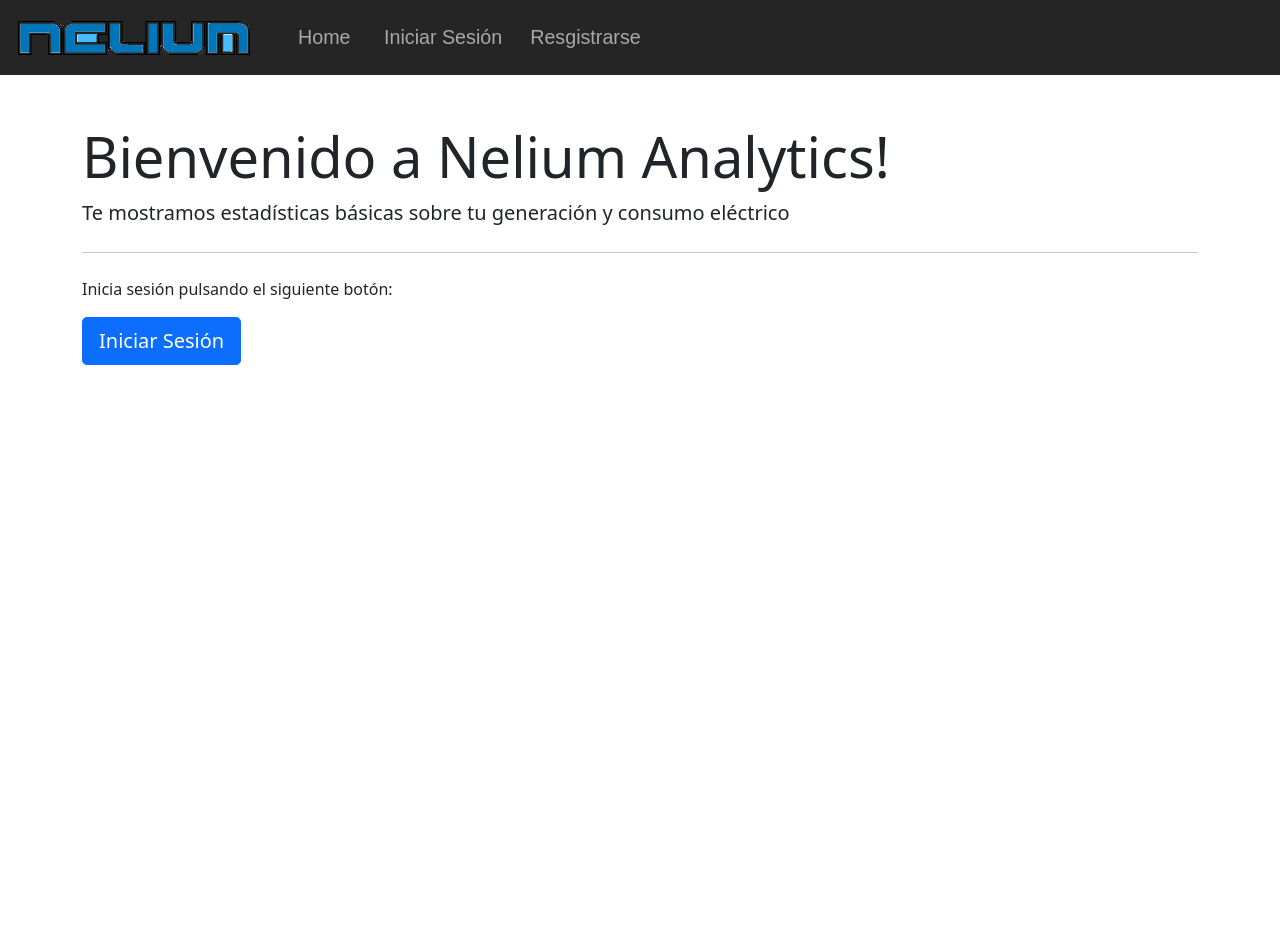
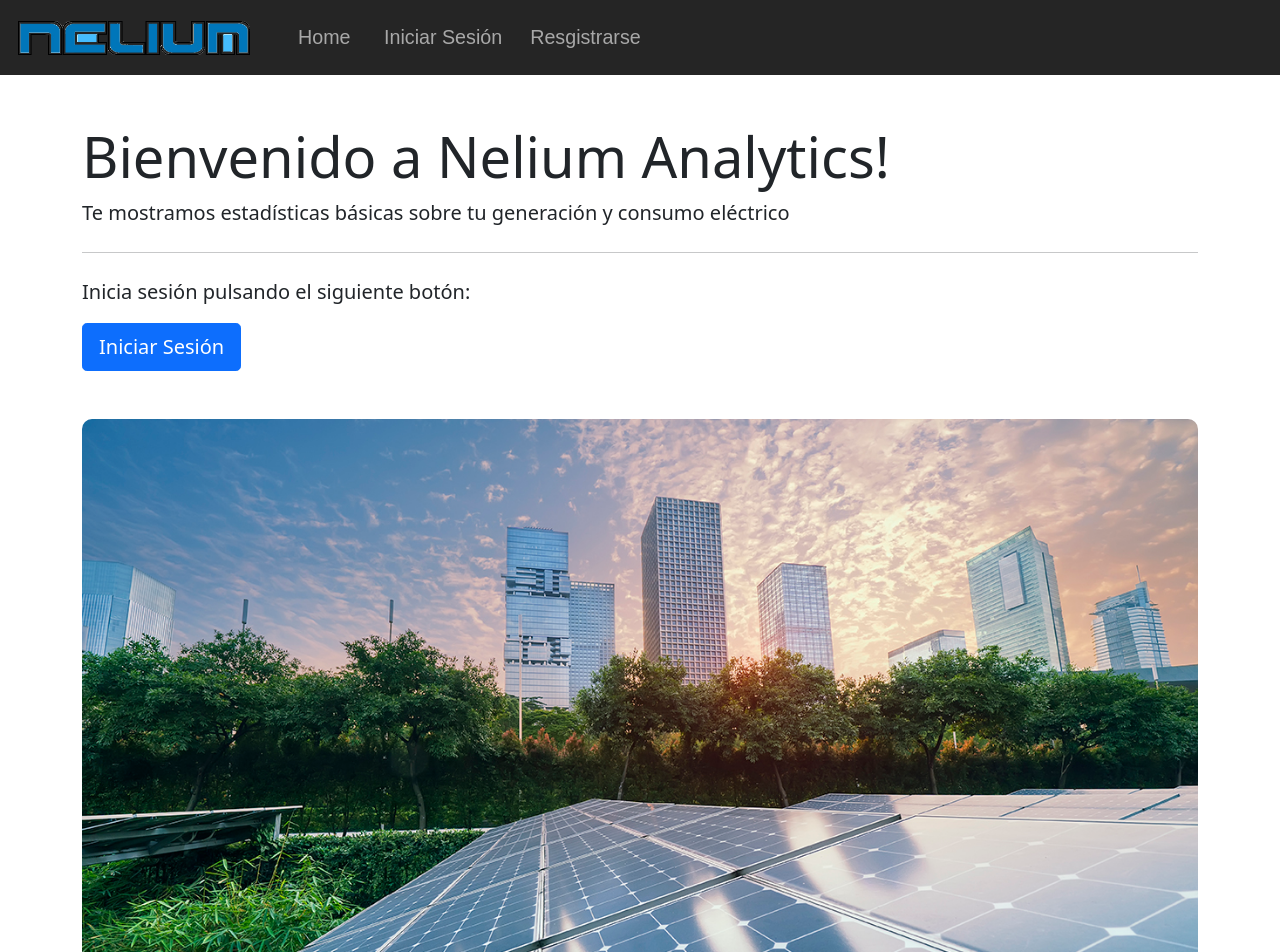
Before and after one commit to Pabcargam/TFG, a React (Create React App) app in the folder frontend/: page / in a window 1280 px wide. Shown: the top 952 px of the page. Before the commit the page ends 800 px from the top, so only its background shows below. Built offline with nearby package versions, Linux system fonts and the light colour scheme.

Commit message:
Vista y estilo 'Home.js' finalizada

```diff
--- a/frontend/src/containers/Home.js
+++ b/frontend/src/containers/Home.js
@@ -1,31 +1,37 @@
 import React, { Fragment } from 'react';
 import { Link } from 'react-router-dom';
 import { connect } from 'react-redux';
+import conceptImage from '../assets/conceptoHome.jpg';
+
+import '../styles/homeStyle.css';
 
 const Home = ({ isAuthenticated }) => {
 
     const invitados = () => (
         <Fragment>
-            <p className='mt-3'>Inicia sesión pulsando el siguiente botón:</p>
-            <Link className='btn btn-primary btn-lg' to='/login' role='button'>Iniciar Sesión</Link>
+            <p className='lead mt-3'>Inicia sesión pulsando el siguiente botón:</p>
+            <Link className='btn btn-primary btn-lg mb-5' to='/login' role='button'>Iniciar Sesión</Link>
         </Fragment>
     );
 
     const autenticados = () => (
         <Fragment>
-            <p className='mt-3'>Accede a tus analiticas pulsando el siguiente botón:</p>
-            <Link className='btn btn-primary btn-lg' to='/analytics'>Analíticas</Link>
+            <p className='lead mt-3'>Accede a tus analiticas pulsando el siguiente botón:</p>
+            <Link className='btn btn-primary btn-lg mb-5' to='/analytics'>Analíticas</Link>
         </Fragment>
     );
 
     return (
         <div className='container'>
-            <div className='jumbotron mt-5'>
+            <div className='jumbotron mt-5 mb-3'>
                 <h1 className='display-4'>Bienvenido a Nelium Analytics!</h1>
                 <p className='lead'>Te mostramos estadísticas básicas sobre tu generación y consumo eléctrico</p>
                 <hr className='my-4' />
 
                 {isAuthenticated ? autenticados() : invitados()}
+
+                <img id='concept' src={conceptImage} alt='Nelium Analytics' width='1280px' height='720px'/>
+
             </div>
         </div>
     );
--- a/frontend/src/styles/analyticsStyle.css
+++ b/frontend/src/styles/analyticsStyle.css
@@ -74,6 +74,7 @@
   border-radius: 10px;
   padding-left: 8px;
   padding-right: 8px;
+  font-size: 1.45rem;
   color: black;
 }
 
@@ -94,6 +95,7 @@
   padding: 0.6px;
   padding-left: 8px;
   padding-right: 8px;
+  font-size: 1.45rem;
   color: black;
 }
 
@@ -114,6 +116,7 @@
   padding: 0.6px;
   padding-left: 8px;
   padding-right: 8px;
+  font-size: 1.45rem;
   color: black;
 }
 
@@ -134,6 +137,7 @@
   padding: 0.6px;
   padding-left: 8px;
   padding-right: 8px;
+  font-size: 1.45rem;
   color: black;
 }
 
--- /dev/null
+++ b/frontend/src/styles/homeStyle.css
@@ -0,0 +1,5 @@
+#concept {
+    width: 100%;
+    height: auto;
+    border-radius: 10px;
+}
```
Also changed, not shown: frontend/src/assets/conceptoHome.jpg (added).
